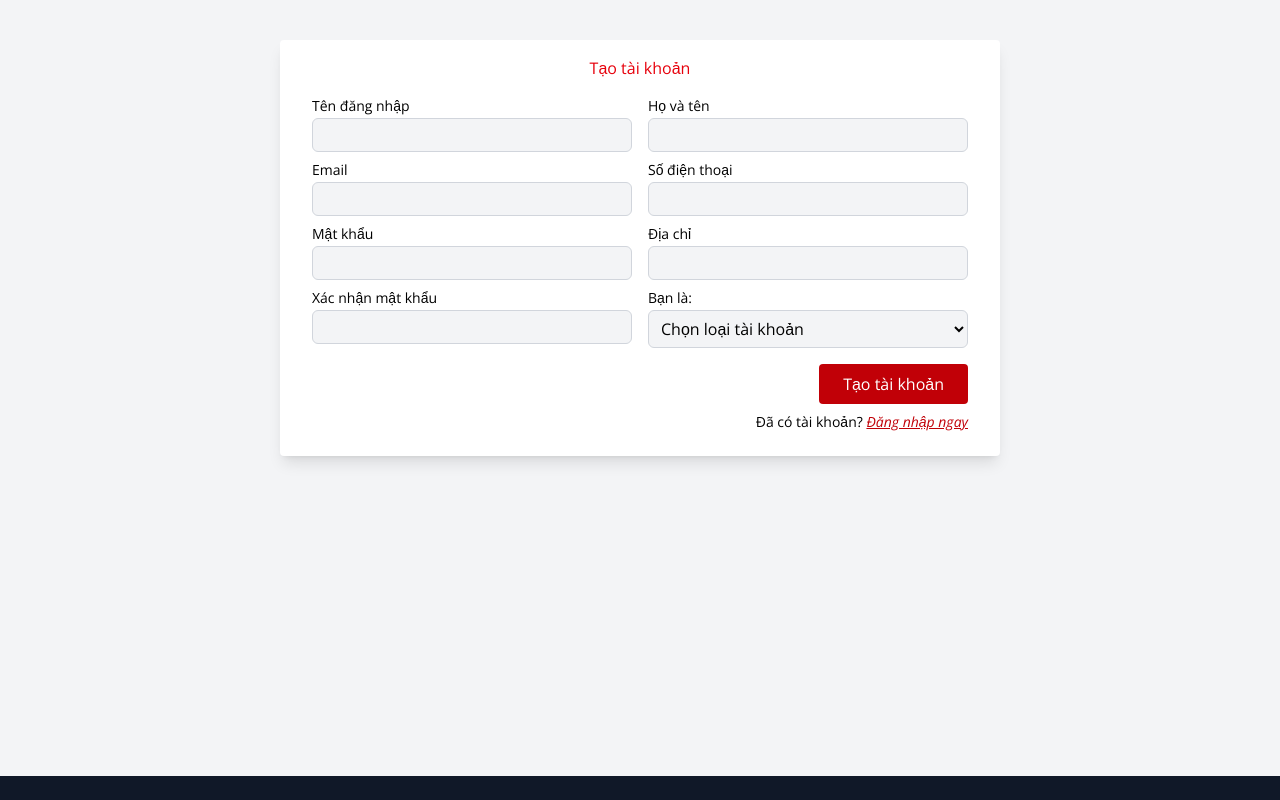
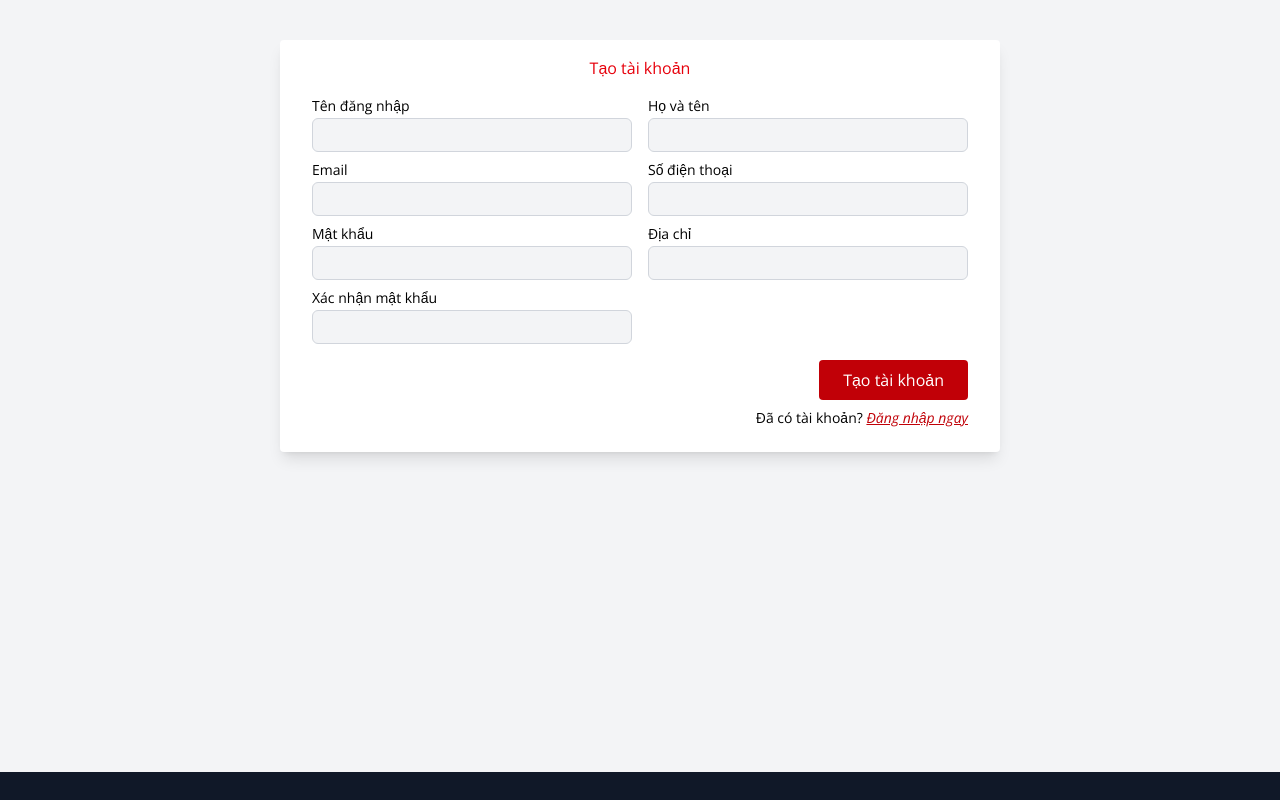
Before and after one commit to duongtran2003/giaohangnhanhFE, a React (Vite) app: page /register in a window 1280 px wide. Shown: the top 800 px of the page. Built offline with nearby package versions, Linux system fonts and the light colour scheme.

Commit message:
fixed api, add rider image

```diff
--- a/package.json
+++ b/package.json
@@ -4,7 +4,7 @@
   "version": "0.0.0",
   "type": "module",
   "scripts": {
-    "dev": "vite --port=3000",
+    "dev": "vite --port=3000 --host",
     "build": "vite build",
     "lint": "eslint .",
     "preview": "vite preview"
--- a/src/layout/components/Navbar.jsx
+++ b/src/layout/components/Navbar.jsx
@@ -57,7 +57,7 @@ export default function Navbar() {
   }, [user, commonNavbarItems, customerNavbarItems]);
 
   return (
-    <div className="bg-white sticky left-0 w-[100vw] top-0 h-14 shadow-md gap-8 flex flex-row items-center px-8 z-10">
+    <div className="bg-white sticky left-0 w-full top-0 h-14 shadow-md gap-8 flex flex-row items-center px-8 z-10">
       {navbarItems.map((item, index) => (
         <div key={index}>
           {item.isDropdown ? (
--- a/src/login/Login.jsx
+++ b/src/login/Login.jsx
@@ -4,6 +4,7 @@ import { toast } from "react-toastify";
 import Footer from "src/layout/components/Footer";
 import { authApi } from "src/share/api";
 import { useLoadingStore } from "src/share/stores/loadingStore";
+import RiderImage from "src/assets/rider.jpg";
 
 export default function Login() {
   const {
@@ -28,7 +29,7 @@ export default function Login() {
           message: "Sai thông tin đăng nhập",
         });
       } else {
-        toast.error(err?.response?.message || "Có lỗi xảy ra");
+        toast.error(err?.response.data.message || "Có lỗi xảy ra");
       }
     } finally {
       setLoading(false);
@@ -36,7 +37,7 @@ export default function Login() {
   };
 
   return (
-    <div className="bg-gray-100 w-[100vw] pt-24 flex-col flex gap-80">
+    <div className="bg-gray-100 w-full pt-24 flex-col flex gap-80">
       <div className="bg-white w-[360px] pb-6 min-w-[360px] max-w-[360px] h-fit px-8 shadow-lg rounded-sm mx-auto">
         <div className="text-center w-full py-4 text-red-600">Đăng nhập</div>
         <form className="" onSubmit={handleSubmit(onSubmit)}>
--- a/src/register/Register.jsx
+++ b/src/register/Register.jsx
@@ -21,16 +21,17 @@ export default function Register() {
 
     try {
       const response = await authApi.register(data);
+      toast.success(response.data?.message);
       navigate("/login");
     } catch (err) {
-      toast.error(err?.response?.message || "Có lỗi xảy ra");
+      toast.error(err?.response.data.message || "Có lỗi xảy ra");
     } finally {
       setLoading(false);
     }
   };
 
   return (
-    <div className="bg-gray-100 w-[100vw] pt-10 flex-col flex gap-80">
+    <div className="bg-gray-100 w-full pt-10 flex-col flex gap-80">
       <div className="bg-white pb-6 max-w-[720px] min-w-[720px] w-[720px] h-fit px-8 shadow-lg rounded-sm mx-auto">
         <div className="text-center w-full py-4 text-red-600">
           Tạo tài khoản
@@ -156,26 +157,6 @@ export default function Register() {
                   </span>
                 )}
               </div>
-              <div className="flex flex-col gap-0.5">
-                <label className="text-sm">Bạn là:</label>
-                <select
-                  {...register("accountType", {
-                    required: "Vui lòng chọn loại tài khoản",
-                  })}
-                  className="bg-gray-100 border border-gray-300 px-2 py-1.5 rounded-md outline-none hover:border-red-500/40 focus:border-red-500/40 duration-200"
-                >
-                  <option value="">Chọn loại tài khoản</option>
-                  <option value={accountType.DELIVERY_STAFF}>
-                    Nhân viên giao hàng
-                  </option>
-                  <option value={accountType.CUSTOMER}>Khách hàng</option>
-                </select>
-                {errors.accountType && (
-                  <span className="text-xs text-red-500 mt-0.5">
-                    {errors.accountType.message}
-                  </span>
-                )}
-              </div>
             </div>
           </div>
           <button
--- a/src/register/VerifyAccount.jsx
+++ b/src/register/VerifyAccount.jsx
@@ -9,8 +9,8 @@ import ErrorIcon from "@mui/icons-material/Error";
 export default function VerifyAccount() {
   const { token } = useParams();
   const navigate = useNavigate();
-  const [loading, setLoading] = useState(false);
-  const [success, setSuccess] = useState(true);
+  const [loading, setLoading] = useState(true);
+  const [success, setSuccess] = useState(false);
 
   useEffect(() => {
     let timeoutId;
--- a/src/share/api/index.js
+++ b/src/share/api/index.js
@@ -1,40 +1,40 @@
 import axios from "axios";
-import accountType from "../constants/accountType";
+import tokenUtils from "../utils/tokenUtils";
 
 const api = axios.create({
   baseURL: "http://26.9.175.39:8888/api/v1",
   withCredentials: false,
 });
 
+api.interceptors.request.use((config) => {
+  const token = tokenUtils.getAccessToken();
+  if (token) {
+    config.headers.Authorization = `Bearer ${token}`;
+  }
+  return config;
+});
+
+const API_PREFIX = {
+  auth: "/auth",
+};
+
 export const authApi = {
   login: (credentials) => {
-    return api.post(`/auth/login`, credentials);
+    return api.post(`${API_PREFIX.auth}/auth/login`, credentials);
   },
 
   register: (credentials) => {
-    const {
-      accountType: _accountType,
-      confirmPassword,
-      ...payload
-    } = credentials;
-
-    if (_accountType == accountType.DELIVERY_STAFF) {
-      return api.post(`/auth/register/deliverystaff`, payload);
-    }
-    if (_accountType == accountType.CUSTOMER) {
-      return api.post(`/auth/register/customer`, payload);
-    }
+    const { confirmPassword, ...payload } = credentials;
+    return api.post(`${API_PREFIX.auth}/auth/register/customer`, payload);
   },
 
   verifyAccount: (token) => {
-    return api.patch(`/auth/verify-email/${token}`);
+    return api.patch(`${API_PREFIX.auth}/auth/verify-email/${token}`);
   },
 };
 
 export const thirdPartyApi = {
   getDistricts: () => {
-    return api.get(`https://provinces.open-api.vn/api/p/01?depth=3`, {
-      withCredentials: false,
-    });
+    return axios.get(`https://provinces.open-api.vn/api/p/01?depth=3`);
   },
 };
--- a/src/share/components/LoadingOverlay.jsx
+++ b/src/share/components/LoadingOverlay.jsx
@@ -7,7 +7,7 @@ export default function LoadingOverlay() {
   return (
     <>
       {isLoading && (
-        <div className="bg-black/30 fixed z-[100] h-[100vh] w-[100vw] flex justify-center items-center top-0 left-0">
+        <div className="bg-black/30 fixed z-[100] h-full w-full flex justify-center items-center top-0 left-0">
           <ClockLoader color="#EE0033" />
         </div>
       )}
--- /dev/null
+++ b/src/share/utils/tokenUtils.js
@@ -0,0 +1,15 @@
+const tokenUtils = {
+  getAccessToken: () => {
+    return localStorage.getItem("access-token") || null;
+  },
+
+  setAccessToken: (token) => {
+    localStorage.set("access-token", token);
+  },
+
+  clearAccessToken: () => {
+    localStorage.removeItem("access-token");
+  },
+};
+
+export default tokenUtils;
```
Also changed, not shown: src/assets/rider.jpg (added), src/order/components/OrderCancelModal.jsx (line endings or trailing spaces).
